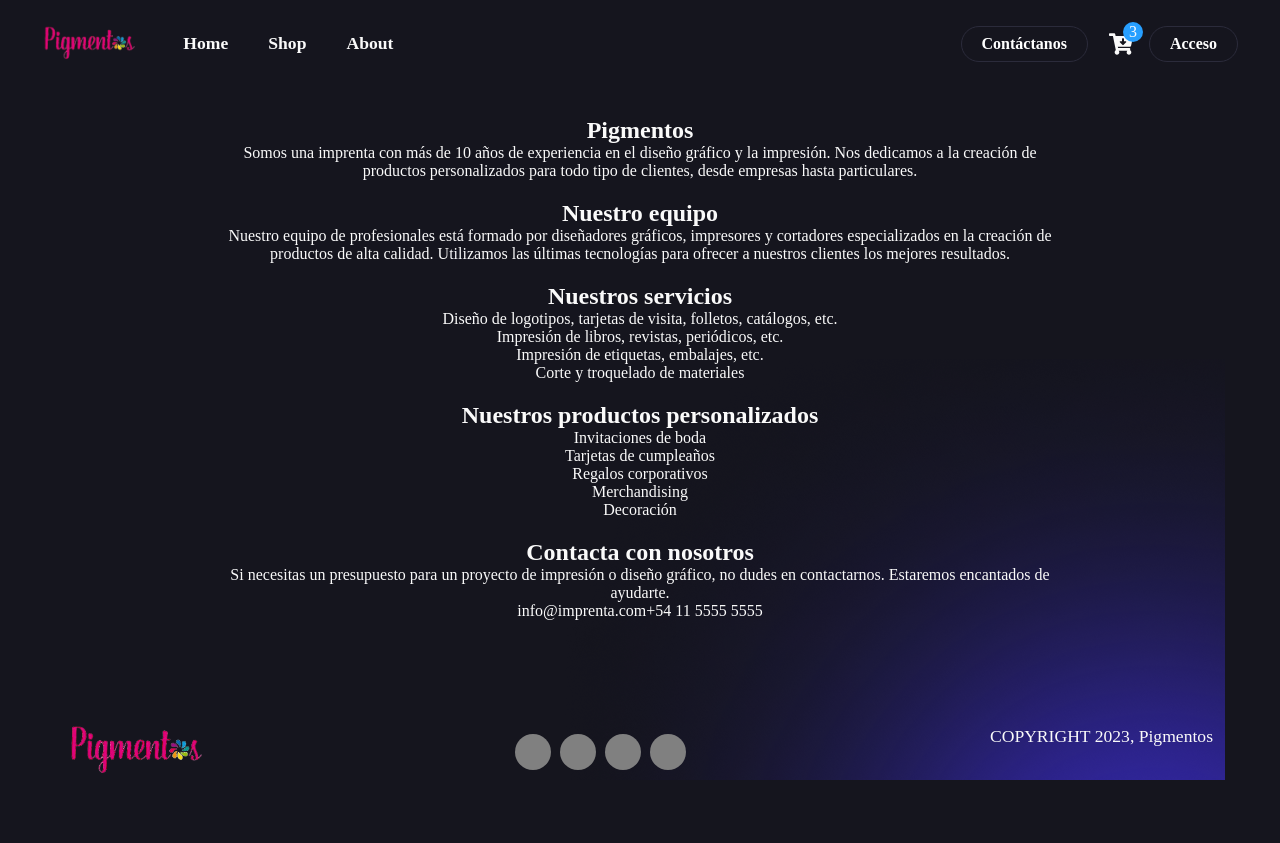
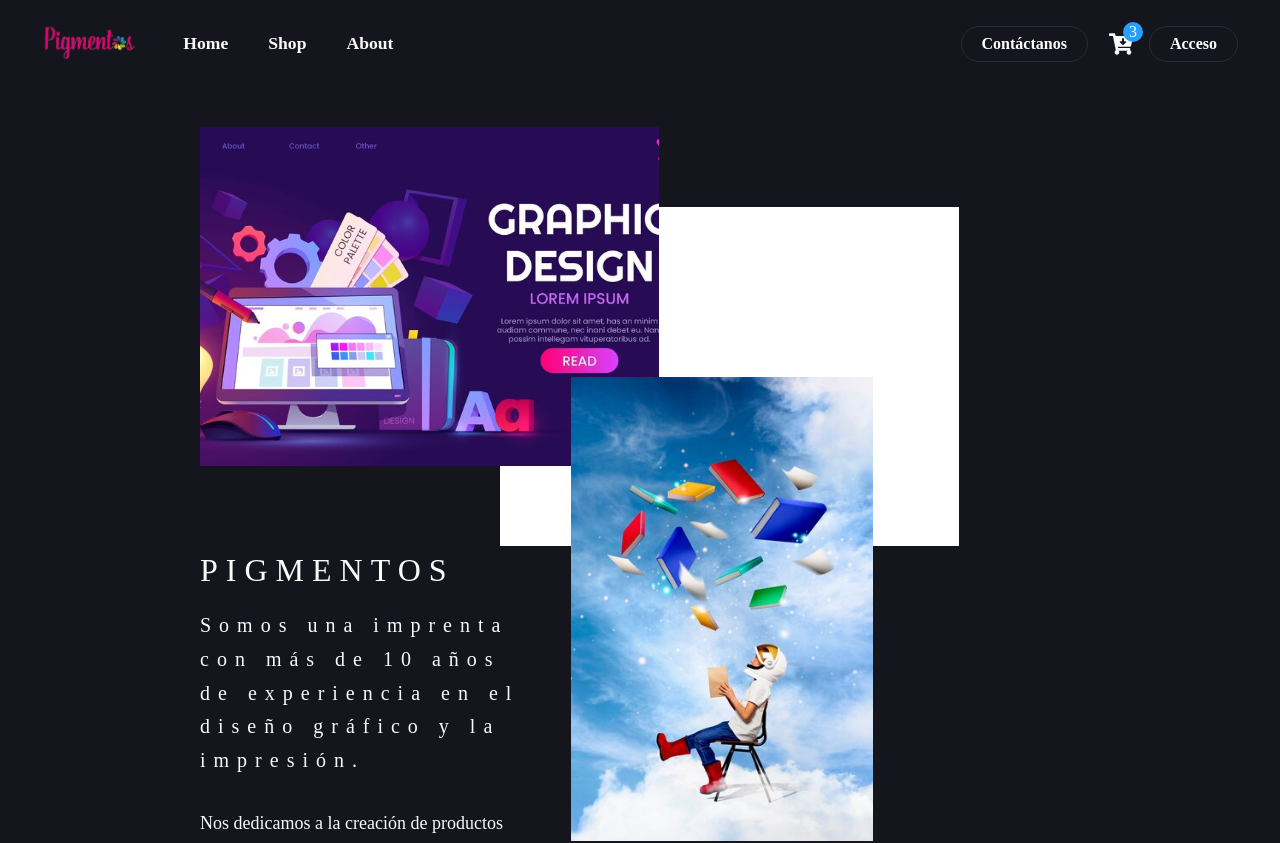
Before and after one commit to t0ng42013/Pigmentos, a React (Vite) app: page /about in a window 1280 px wide. Shown: the top 843 px of the page. Built offline with nearby package versions, Linux system fonts and the light colour scheme; some icons are missing.

Commit message:
estilos page about

```diff
--- a/src/components/Navbar/Navbar.jsx
+++ b/src/components/Navbar/Navbar.jsx
@@ -13,7 +13,7 @@
 
 export const Navbar = () => {
 
-  const { isMenuOpen, isCartOpen } = useContext(MenuContext);
+  const { isMenuOpen, isCartOpen, toggleMenu } = useContext(MenuContext);
 
   return (
     <header>
@@ -79,7 +79,7 @@
           <Link to={"/contact"} className="btn">
             Contáctanos
           </Link>
-          <Link to={"/login"} className="btn">
+          <Link to={"/login"} className="btn btnStart">
             Acceso
           </Link>
         </MenuMobileBtns>
--- a/src/components/Navbar/StyledNav.js
+++ b/src/components/Navbar/StyledNav.js
@@ -149,6 +149,7 @@
   gap: 0.75rem;
   line-height: 2.54rem;
   width: 100%;
+  text-align: center;
 
   .btnStart {
     background: linear-gradient(
--- a/src/pages/About/About.jsx
+++ b/src/pages/About/About.jsx
@@ -1,49 +1,54 @@
 import React from 'react'
-import { SectionAboutStyled } from './AboutStyled'
+import { AboutBgImage, AboutBodyInfo, AboutContainer, AboutTeam, AboutUs } from './AboutStyled'
+
+
 
 export const About = () => {
   return (
-    <SectionAboutStyled>
-      <header>
-        <h1>Pigmentos</h1>
-        <p>Somos una imprenta con más de 10 años de experiencia en el diseño gráfico y la impresión. Nos dedicamos a la creación de productos personalizados para todo tipo de clientes, desde empresas hasta particulares.</p>
-      </header>
+    <>
+      <AboutContainer>
+        <AboutBgImage>
+          <figure>
+            <img src="../cartoon.jpg" alt="img" />
+          </figure>
+        </AboutBgImage>
 
-      <section>
-        <h2>Nuestro equipo</h2>
-        <p>Nuestro equipo de profesionales está formado por diseñadores gráficos, impresores y cortadores especializados en la creación de productos de alta calidad. Utilizamos las últimas tecnologías para ofrecer a nuestros clientes los mejores resultados.</p>
-        {/* <img src="https:/" /> */}
-      </section>
+        <AboutBodyInfo>
+          <AboutTeam >
+            <figure>
+              <img
+                src="../about.jpg"
+                alt="img"
+              />
+            </figure>
 
-      <section>
-        <h2>Nuestros servicios</h2>
-        <ul>
-          <li>Diseño de logotipos, tarjetas de visita, folletos, catálogos, etc.</li>
-          <li>Impresión de libros, revistas, periódicos, etc.</li>
-          <li>Impresión de etiquetas, embalajes, etc.</li>
-          <li>Corte y troquelado de materiales</li>
-        </ul>
-      </section>
+            <p>
+              Nuestro equipo de profesionales está formado por diseñadores
+              gráficos, impresores y cortadores especializados en la creación de
+              productos de alta calidad. Utilizamos las últimas tecnologías para
+              ofrecer a nuestros clientes los mejores resultados.
+            </p>
+          </AboutTeam>
 
-      <section>
-        <h2>Nuestros productos personalizados</h2>
-        <ul>
-          <li>Invitaciones de boda</li>
-          <li>Tarjetas de cumpleaños</li>
-          <li>Regalos corporativos</li>
-          <li>Merchandising</li>
-          <li>Decoración</li>
-        </ul>
-        {/* <img src="https://s" alt="Ilustración de una caja de regalo" /> */}
-      </section>
+          <AboutUs >
+            <h1>Pigmentos</h1>
+            <h4>
+              Somos una imprenta con más de 10 años de experiencia en el diseño
+              gráfico y la impresión.
+            </h4>
 
-      <section>
-        <h2>Contacta con nosotros</h2>
-        <p>Si necesitas un presupuesto para un proyecto de impresión o diseño gráfico, no dudes en contactarnos. Estaremos encantados de ayudarte.</p>
-        <a href="mailto:info@imprenta.com">info@imprenta.com</a>
-        <a href="tel:+54 11 5555 5555">+54 11 5555 5555</a>
-      </section>
-
-    </SectionAboutStyled>
-  )
+            <span>
+              <p>
+                Nos dedicamos a la creación de productos personalizados para
+                todo tipo de clientes, desde empresas hasta particulares. Si
+                necesitas un presupuesto para un proyecto de impresión o diseño
+                gráfico, no dudes en contactarnos. Estaremos encantados de
+                ayudarte.
+              </p>
+            </span>
+          </AboutUs>
+        </AboutBodyInfo>
+      </AboutContainer>
+    </>
+  );
 }
--- a/src/pages/About/AboutStyled.js
+++ b/src/pages/About/AboutStyled.js
@@ -1,13 +1,172 @@
-import styled from 'styled-components';
+import styled from "styled-components";
 
-export const SectionAboutStyled = styled.section`
-display: flex;
-flex-direction: column;
-justify-content: center;
-align-items: center;
- text-align: center;
- max-width: 1200px;
- width: 70%;
- margin: 30px 10px 60px;
- gap: 20px;
+export const AboutContainer = styled.div`
+  padding: 0 10px;
+  margin: auto;
+  display: flex;
+  flex-direction: column;
+  justify-content: center;
+  align-items: center;
+  max-width: 440px;
+
+  @media (min-width: 768px) {
+    max-width: 640px;
+  }
+
+  @media (min-width: 1024px) {
+    max-width: 900px;
+    margin-top: 2.5rem;
+  }
 `;
+
+export const AboutBgImage = styled.section`
+  width: 100%;
+  height: calc(186px + 156px);
+  position: relative;
+  z-index: 10;
+
+  figure {
+    max-width: 320px;
+    height: 203px;
+    width: 100%;
+    box-shadow: 40px 60px 0px 0px #fff;
+
+    img {
+      width: 100%;
+      height: 100%;
+      object-fit: cover;
+    }
+  }
+
+  @media (min-width: 768px) {
+    height: calc(329px + 156px);
+
+    figure {
+      height: 100%;
+      max-width: 459px;
+      max-height: 339px;
+      box-shadow: 80px 80px 0px 0px #fff;
+    }
+  }
+
+  @media (min-width: 1024px) {
+    height: 420px;
+
+    figure {
+      box-shadow: 300px 80px 0px 0px #fff;
+    }
+  }
+`;
+
+export const AboutBodyInfo = styled.section`
+  width: 100%;
+  z-index: 20;
+  display: flex;
+  flex-direction: column;
+  gap: 20px;
+  padding: 0 25px;
+  position: relative;
+  top: -180px;
+
+  figure {
+    width: 245px;
+    height: 336px;
+    position: relative;
+    overflow: visible;
+    margin-bottom: 30px;
+  }
+
+  img {
+    width: 100%;
+    height: 100%;
+    object-fit: cover;
+  }
+
+  @media (min-width: 768px) {
+    top: -200px;
+
+    figure {
+      width: 302px;
+      height: 464px;
+    }
+  }
+
+  @media (min-width: 1024px) {
+    top: -250px;
+    display: flex;
+    flex-direction: row-reverse;
+    justify-content: start;
+    padding: 0;
+    margin-top: 5rem;
+  }
+`;
+
+export const AboutTeam = styled.div`
+  font-size: 14px;
+  line-height: 1.8rem;
+  p {
+    width: 70%;
+  }
+
+  @media (min-width: 1024px) {
+    display: flex;
+    flex-direction: column;
+    width: 58%;
+    font-size: 16px;
+    line-height: 2rem;
+    p {
+      width: 70%;
+    }
+  }
+`;
+export const AboutUs = styled.div`
+  h1 {
+    margin: 20px 0;
+    font-weight: 300;
+    text-transform: uppercase;
+    letter-spacing: 0.5rem;
+    font-size: 18px;
+  }
+  h4 {
+    line-height: 2rem;
+    width: 80%;
+    font-size: 20px;
+    font-weight: 200;
+    margin-bottom: 30px;
+  }
+  p {
+    font-size: 14px;
+    width: 70%;
+    line-height: 1.5rem;
+  }
+
+  @media (min-width: 1024px) {
+    width: 40%;
+    display: flex;
+    flex-direction: column;
+    justify-content: end;
+
+    h1 {
+      margin: 20px 0;
+      font-weight: 300;
+      text-transform: uppercase;
+      letter-spacing: 0.5rem;
+      font-size: 2rem;
+    }
+
+     h4 {
+      line-height: 2.1rem;
+      width: 95%;
+      font-size: 20px;
+      font-weight: 200;
+      margin-bottom: 30px;
+      letter-spacing: 0.5rem;
+    }
+
+     p {
+      font-size: 18px;
+      width: 90%;
+      line-height: 2rem;
+    }
+  }
+`;
```
Also changed, not shown: public/about.jpg (added), public/cartoon.jpg (added).
